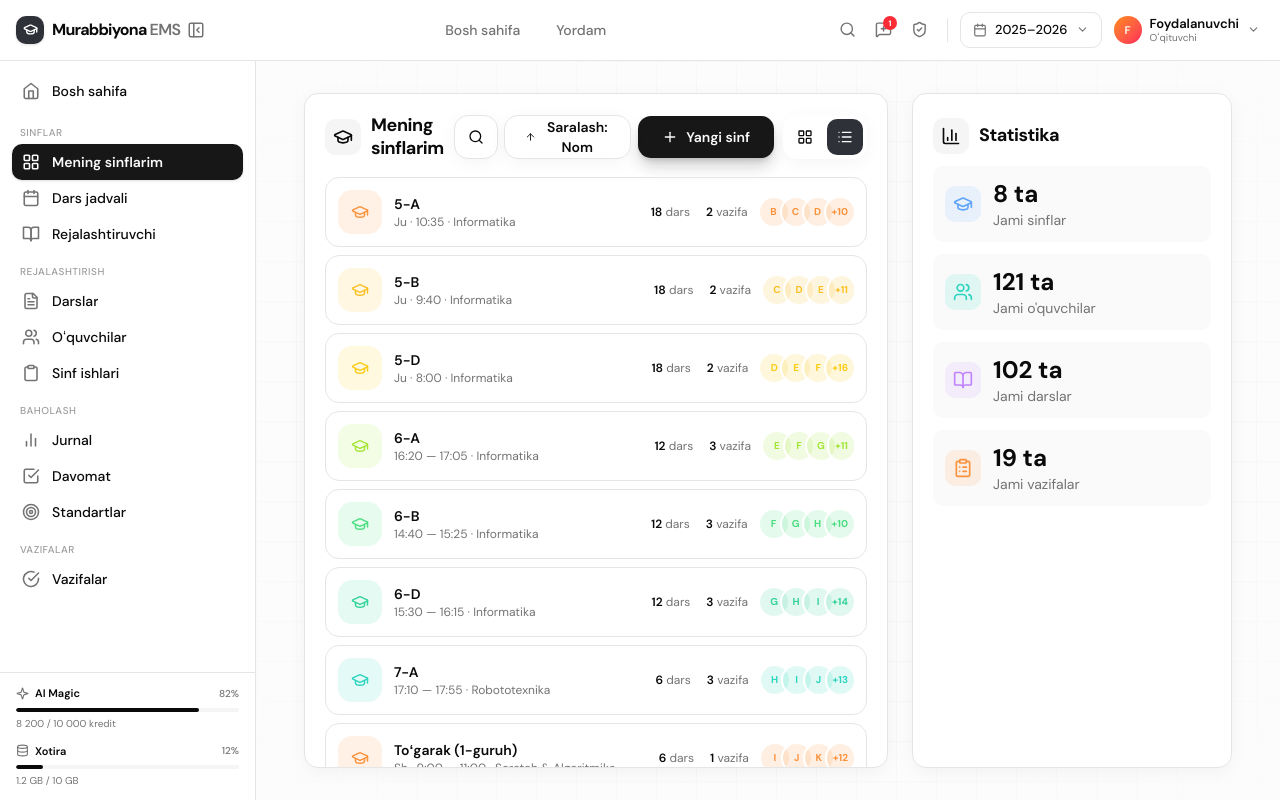
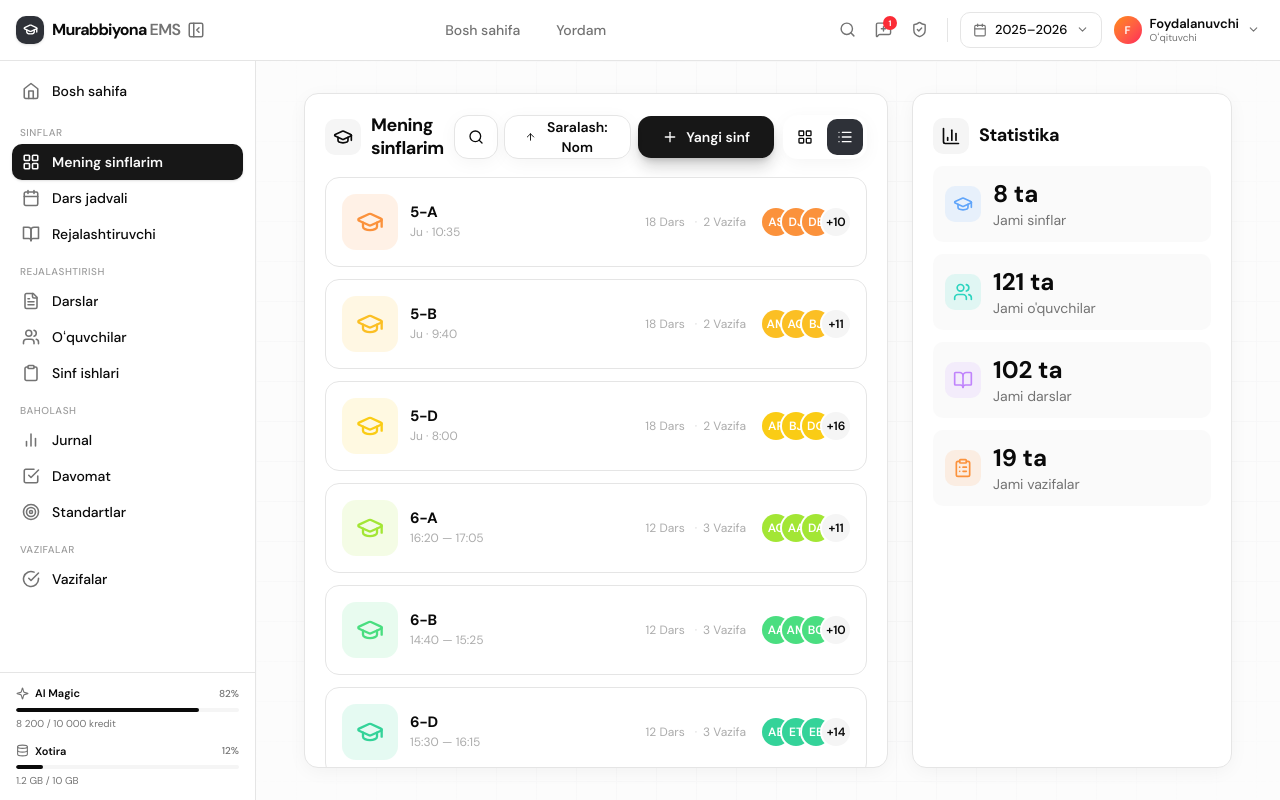
Before and after one commit to ustozona/ustozona.uz, a Next.js app: page /dashboard/classes in a window 1280 px wide. Both pictures are taken after a click on the button 845 px from the left and 137 px from the top of the page. Built offline with nearby package versions, Linux system fonts and the light colour scheme.

Commit message:
feat: add staggered animations, hover effects, and list view redesign for classes page

```diff
--- a/src/app/dashboard/classes/page.tsx
+++ b/src/app/dashboard/classes/page.tsx
@@ -30,17 +30,19 @@ type ClassItem = {
   schedule: string;
   /** Optional manual override; if absent, color is auto-derived from id */
   color?: ClassColor;
+  /** Top 3 student initials for avatar stack */
+  initials?: string[];
 };
 
 const classes: ClassItem[] = [
-  { id: 1, name: "5-A", subject: "Informatika", students: 13, lessons: 18, assignments: 2, schedule: "Ju · 10:35" },
-  { id: 2, name: "5-B", subject: "Informatika", students: 14, lessons: 18, assignments: 2, schedule: "Ju · 9:40" },
-  { id: 3, name: "5-D", subject: "Informatika", students: 19, lessons: 18, assignments: 2, schedule: "Ju · 8:00" },
-  { id: 4, name: "6-A", subject: "Informatika", students: 14, lessons: 12, assignments: 3, schedule: "16:20 — 17:05" },
-  { id: 5, name: "6-B", subject: "Informatika", students: 13, lessons: 12, assignments: 3, schedule: "14:40 — 15:25" },
-  { id: 6, name: "6-D", subject: "Informatika", students: 17, lessons: 12, assignments: 3, schedule: "15:30 — 16:15" },
-  { id: 7, name: "7-A", subject: "Robototexnika", students: 16, lessons: 6, assignments: 3, schedule: "17:10 — 17:55" },
-  { id: 8, name: "Toʻgarak (1-guruh)", subject: "Scratch & Algoritmika", students: 15, lessons: 6, assignments: 1, schedule: "Sh · 9:00 — 11:00", color: "orange" },
+  { id: 1, name: "5-A", subject: "Informatika", students: 13, lessons: 18, assignments: 2, schedule: "Ju · 10:35", initials: ["AS", "DJ", "DE"] },
+  { id: 2, name: "5-B", subject: "Informatika", students: 14, lessons: 18, assignments: 2, schedule: "Ju · 9:40", initials: ["AM", "AQ", "BJ"] },
+  { id: 3, name: "5-D", subject: "Informatika", students: 19, lessons: 18, assignments: 2, schedule: "Ju · 8:00", initials: ["AR", "BJ", "DO"] },
+  { id: 4, name: "6-A", subject: "Informatika", students: 14, lessons: 12, assignments: 3, schedule: "16:20 — 17:05", initials: ["AC", "AA", "DA"] },
+  { id: 5, name: "6-B", subject: "Informatika", students: 13, lessons: 12, assignments: 3, schedule: "14:40 — 15:25", initials: ["AA", "AM", "BC"] },
+  { id: 6, name: "6-D", subject: "Informatika", students: 17, lessons: 12, assignments: 3, schedule: "15:30 — 16:15", initials: ["AB", "ET", "EE"] },
+  { id: 7, name: "7-A", subject: "Robototexnika", students: 16, lessons: 6, assignments: 3, schedule: "17:10 — 17:55", initials: ["AB", "AC", "AQ"] },
+  { id: 8, name: "Toʻgarak (1-guruh)", subject: "Scratch & Algoritmika", students: 15, lessons: 6, assignments: 1, schedule: "Sh · 9:00 — 11:00", color: "orange", initials: ["JQ", "MS", "OR"] },
 ];
 
 type SortKey = "name" | "students" | "lessons";
@@ -179,18 +181,22 @@ export default function ClassesPage() {
                 <div className="py-16 text-center">
                   <p className="text-sm text-muted-foreground">Sinflar topilmadi</p>
                 </div>
-              ) : view === "grid" ? (
+              ) : (
+                <div key={view} className="animate-fade-in">
+                  {view === "grid" ? (
                     <div className="grid grid-cols-1 sm:grid-cols-2 lg:grid-cols-3 gap-4">
-                  {filteredAndSorted.map((cls) => (
-                    <ClassGridCard key={cls.id} cls={cls} />
+                      {filteredAndSorted.map((cls, i) => (
+                        <ClassGridCard key={cls.id} cls={cls} index={i} />
                       ))}
                       <AddClassCard onClick={() => setIsCreateModalOpen(true)} />
                     </div>
                   ) : (
-                <div className="flex flex-col gap-2">
-                  {filteredAndSorted.map((cls) => (
-                    <ClassListRow key={cls.id} cls={cls} />
+                    <div className="space-y-3">
+                      {filteredAndSorted.map((cls, i) => (
+                        <ClassListRow key={cls.id} cls={cls} index={i} />
                       ))}
+                    </div>
+                  )}
                 </div>
               )}
             </div>
@@ -224,7 +230,7 @@ export default function ClassesPage() {
 
 /* ─────────────────────────── Grid Card ─────────────────────────── */
 
-function ClassGridCard({ cls }: { cls: ClassItem }) {
+function ClassGridCard({ cls, index }: { cls: ClassItem; index: number }) {
   const color = cls.color ?? autoClassColor(cls.id);
   const hex = CLASS_COLOR_HEX[color];
   const progress = Math.round(((cls.lessons - cls.assignments) / Math.max(cls.lessons, 1)) * 100);
@@ -232,9 +238,20 @@ function ClassGridCard({ cls }: { cls: ClassItem }) {
   const c = 2 * Math.PI * r;
   const filled = (progress / 100) * c;
   const remaining = c - filled;
+  const [hovered, setHovered] = useState(false);
 
   return (
-    <div className="group bg-card rounded-2xl border border-border overflow-hidden shadow-[0_4px_20px_-2px_rgba(0,0,0,0.05)] transition-all duration-200 ease-out hover:scale-[1.02] active:scale-[0.98] hover:border-border/80 hover:shadow-[0_8px_24px_-4px_rgba(0,0,0,0.06)] h-full flex flex-col cursor-pointer">
+    <div
+      onMouseEnter={() => setHovered(true)}
+      onMouseLeave={() => setHovered(false)}
+      className="animate-fade-slide-up group bg-card rounded-2xl border border-border overflow-hidden h-full flex flex-col cursor-pointer transition-all duration-200 ease-out active:scale-[0.98]"
+      style={{
+        animationDelay: `${index * 55}ms`,
+        backgroundColor: hovered ? `rgba(${hexToRgb(hex)}, 0.04)` : undefined,
+        borderColor: hovered ? `${hex}70` : undefined,
+        transform: hovered ? 'scale(1.015)' : 'scale(1)',
+        boxShadow: hovered ? '0 8px 24px -4px rgba(0,0,0,0.08)' : '0 4px 20px -2px rgba(0,0,0,0.05)',
+      }}>
       <div className="px-4 pt-4">
         <div className="h-36 relative flex items-center justify-center overflow-hidden rounded-xl" style={{ backgroundColor: `rgba(${hexToRgb(hex)}, 0.125)` }}>
           <div className="absolute top-0 right-0 w-24 h-24 rounded-full opacity-20 -mr-6 -mt-6" style={{ backgroundColor: hex }} />
@@ -309,36 +326,65 @@ function StatBox({ hex, icon, value, label }: { hex: string; icon: "users" | "bo
 
 /* ─────────────────────────── List Row ─────────────────────────── */
 
-function ClassListRow({ cls }: { cls: ClassItem }) {
+function ClassListRow({ cls, index }: { cls: ClassItem; index: number }) {
   const color = cls.color ?? autoClassColor(cls.id);
   const hex = CLASS_COLOR_HEX[color];
+  const initials = cls.initials ?? ["AB", "CD", "EF"];
+  const [hovered, setHovered] = useState(false);
+  const overflow = Math.max(cls.students - 3, 0);
+
   return (
-    <div className="group flex items-center gap-3 p-3 rounded-xl border border-border hover:bg-muted/30 transition-all cursor-pointer min-w-0 hover:scale-[1.005] active:scale-[0.995]">
-      <div className="h-11 w-11 rounded-xl flex items-center justify-center shrink-0" style={{ backgroundColor: `rgba(${hexToRgb(hex)}, 0.13)` }}>
-        <svg xmlns="http://www.w3.org/2000/svg" width="18" height="18" viewBox="0 0 24 24" fill="none" stroke="currentColor" strokeWidth="2" strokeLinecap="round" strokeLinejoin="round" style={{ color: hex }}>
+    <div
+      onMouseEnter={() => setHovered(true)}
+      onMouseLeave={() => setHovered(false)}
+      className="animate-fade-slide-up group bg-background rounded-xl border border-border p-4 cursor-pointer transition-all duration-200 ease-out active:scale-[0.98]"
+      style={{
+        animationDelay: `${index * 55}ms`,
+        backgroundColor: hovered ? `rgba(${hexToRgb(hex)}, 0.05)` : undefined,
+        borderColor: hovered ? `${hex}70` : undefined,
+        transform: hovered ? 'scale(1.015)' : 'scale(1)',
+      }}>
+      <div className="flex items-center gap-3">
+        {/* Icon */}
+        <div className="p-3.5 rounded-xl shrink-0" style={{ backgroundColor: `rgba(${hexToRgb(hex)}, 0.125)` }}>
+          <svg xmlns="http://www.w3.org/2000/svg" width="28" height="28" viewBox="0 0 24 24" fill="none" stroke="currentColor" strokeWidth="2" strokeLinecap="round" strokeLinejoin="round" style={{ color: hex }}>
             <path d="M21.42 10.922a1 1 0 0 0-.019-1.838L12.83 5.18a2 2 0 0 0-1.66 0L2.6 9.08a1 1 0 0 0 0 1.832l8.57 3.908a2 2 0 0 0 1.66 0z" />
             <path d="M22 10v6" /><path d="M6 12.5V16a6 3 0 0 0 12 0v-3.5" />
           </svg>
         </div>
+
+        {/* Name + Schedule */}
         <div className="min-w-0 flex-1">
-        <p className="text-sm font-semibold text-foreground truncate group-hover:text-primary transition-colors">{cls.name}</p>
-        <p className="text-xs text-muted-foreground truncate">{cls.schedule} · {cls.subject}</p>
+          <h4 className="heading-small leading-tight truncate group-hover:text-primary transition-colors">{cls.name}</h4>
+          <span className="text-xs text-muted-foreground/60 mt-0.5 block truncate">{cls.schedule}</span>
         </div>
-      <div className="hidden sm:flex items-center gap-4 text-xs text-muted-foreground shrink-0">
-        <span><span className="font-semibold text-foreground">{cls.lessons}</span> dars</span>
-        <span><span className="font-semibold text-foreground">{cls.assignments}</span> vazifa</span>
+
+        {/* Stats + Avatars */}
+        <div className="shrink-0 flex items-center gap-4">
+          <div className="hidden md:flex items-center gap-2 text-xs text-muted-foreground/60">
+            <span className="flex items-center gap-1">{cls.lessons} Dars</span>
+            <span className="flex items-center gap-1">
+              <span className="text-muted-foreground/30 mx-0.5">·</span>
+              {cls.assignments} Vazifa
+            </span>
           </div>
-      <div className="flex -space-x-1.5 shrink-0">
-        {[0, 1, 2].map((i) => (
-          <span key={i} className="h-7 w-7 rounded-full ring-2 ring-card flex items-center justify-center text-[10px] font-bold"
-            style={{ backgroundColor: `rgba(${hexToRgb(hex)}, 0.15)`, color: hex }}>
-            {String.fromCharCode(65 + ((cls.id + i) % 26))}
-          </span>
+          <div className="hidden md:block">
+            <div className="flex -space-x-2">
+              {initials.map((init, i) => (
+                <div key={i}
+                  className="rounded-full flex items-center justify-center font-semibold text-white shrink-0 overflow-hidden size-7 text-xs ring-2 ring-background"
+                  style={{ backgroundColor: hex }}>
+                  {init}
+                </div>
               ))}
-        <span className="h-7 px-1.5 rounded-full ring-2 ring-card flex items-center justify-center text-[10px] font-bold"
-          style={{ backgroundColor: `rgba(${hexToRgb(hex)}, 0.15)`, color: hex }}>
-          +{Math.max(cls.students - 3, 0)}
-        </span>
+              {overflow > 0 && (
+                <div className="rounded-full flex items-center justify-center font-semibold bg-accent text-foreground ring-2 ring-background size-7 text-xs">
+                  +{overflow}
+                </div>
+              )}
+            </div>
+          </div>
+        </div>
       </div>
     </div>
   );
--- a/src/app/globals.css
+++ b/src/app/globals.css
@@ -212,3 +212,30 @@
 .card-elevation:hover {
   box-shadow: 0 8px 24px -4px rgba(0, 0, 0, 0.06);
 }
+
+/* ── Animations ───────────────────────────── */
+
+@keyframes fade-slide-up {
+  from {
+    opacity: 0;
+    transform: translateY(18px);
+  }
+  to {
+    opacity: 1;
+    transform: translateY(0);
+  }
+}
+
+@keyframes fade-in {
+  from { opacity: 0; }
+  to   { opacity: 1; }
+}
+
+.animate-fade-slide-up {
+  opacity: 0;
+  animation: fade-slide-up 0.4s ease-out forwards;
+}
+
+.animate-fade-in {
+  animation: fade-in 0.18s ease-out both;
+}
```
Lines whose indentation alone changed are shown as unchanged.
